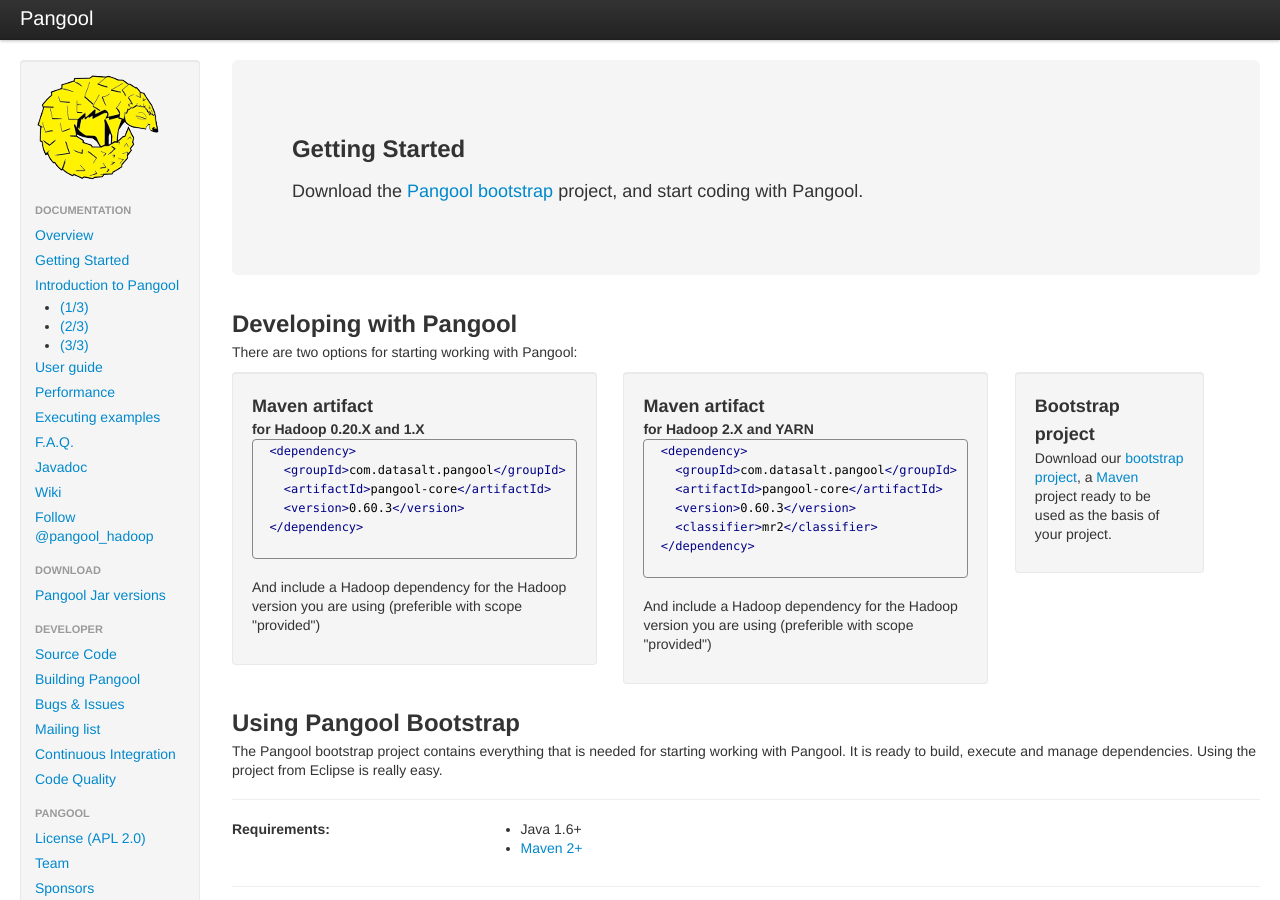
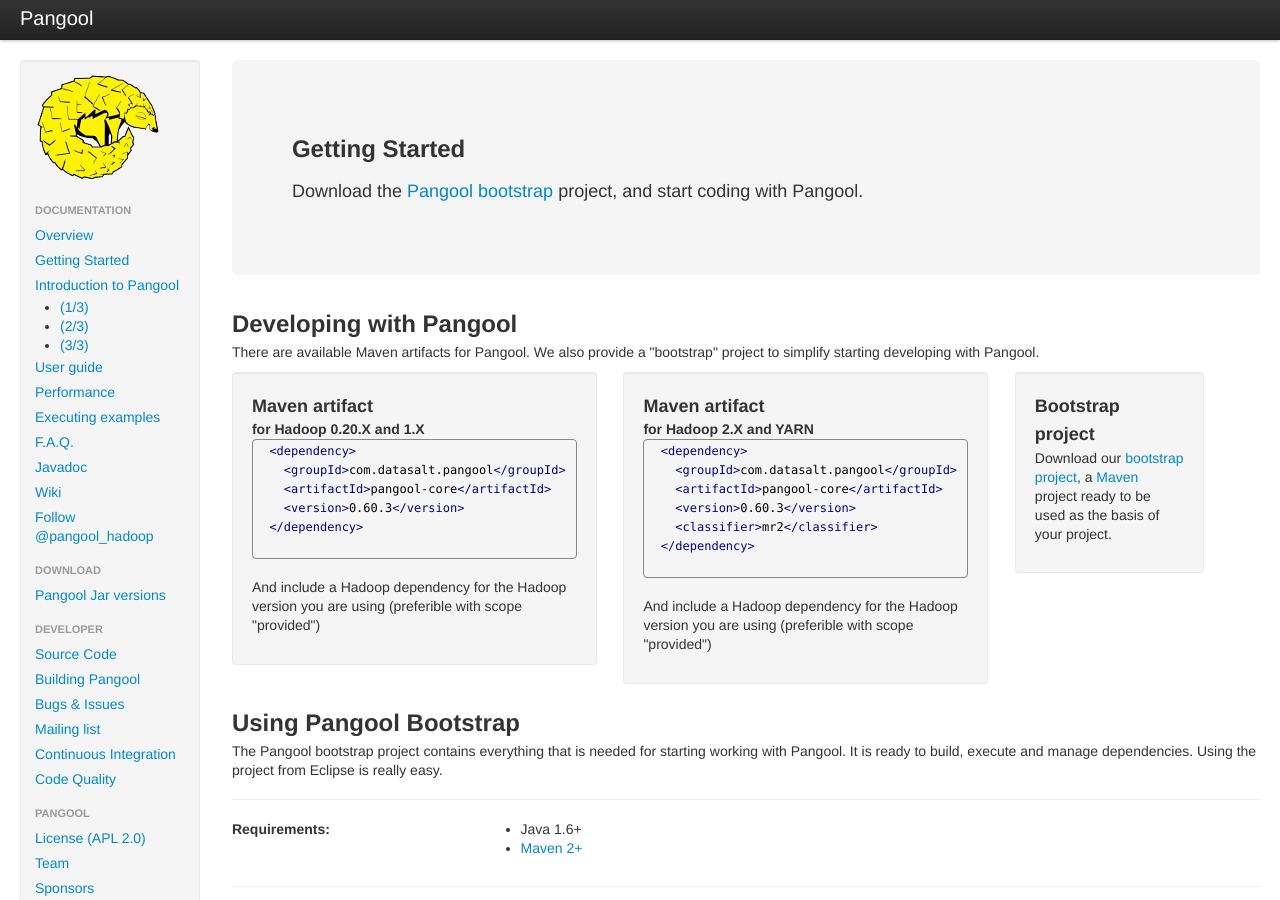
Before and after one commit to datasalt/pangool, a Jekyll site: the page built from getting_started.html, in a window 1280 px wide and 900 px high. Built offline with Jekyll 4.4.1, drawn with Linux system fonts in a browser that asks for light colours; nearby versions of some CDN libraries; Markdown is read by kramdown in place of the engine named in the settings; comment, search, counter and statistics services are not loaded.

Commit message:
small change

```diff
--- a/getting_started.html
+++ b/getting_started.html
@@ -16,7 +16,8 @@ name: getting_started
 <h2>Developing with Pangool</h2>
 
 <p>
-There are two options for starting working with Pangool:
+There are available Maven artifacts for Pangool. We also provide a "bootstrap" project to simplify starting
+developing with Pangool.
 <p>
 
 <div class="row-fluid">
```
